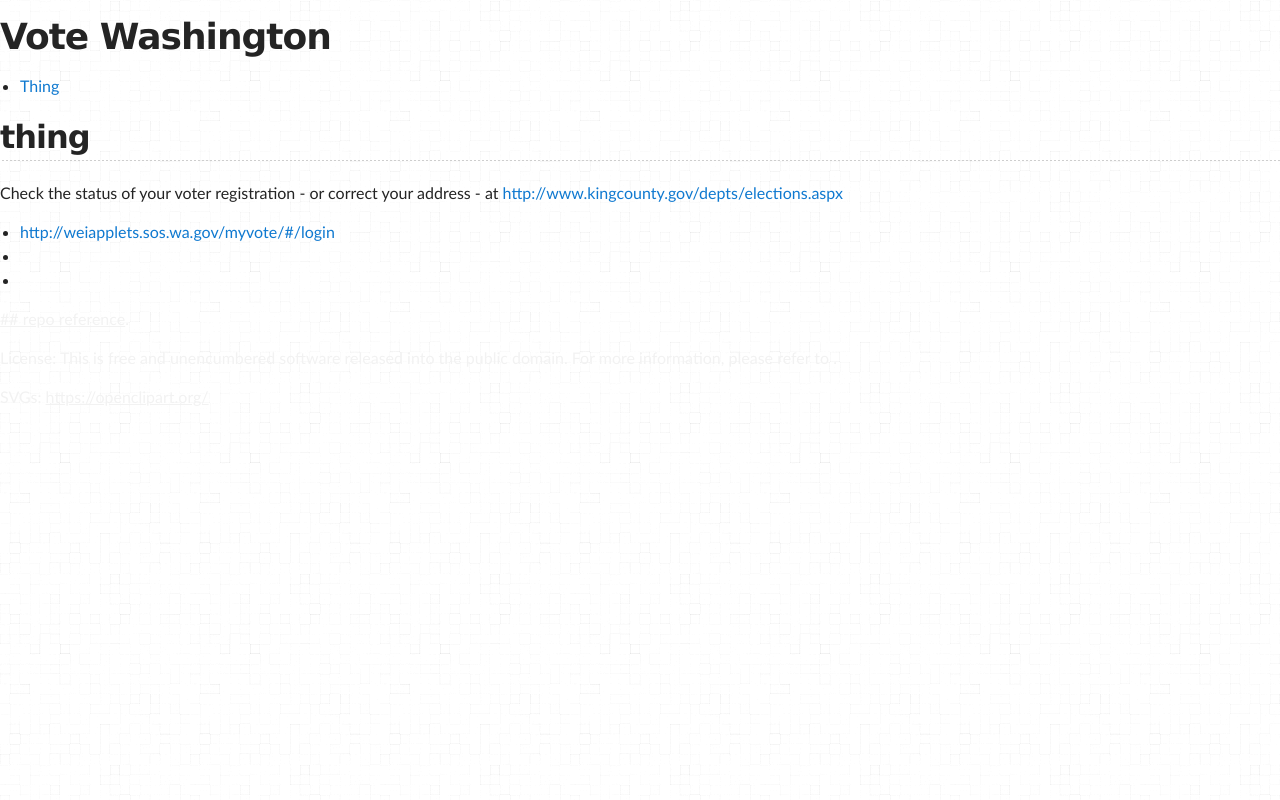
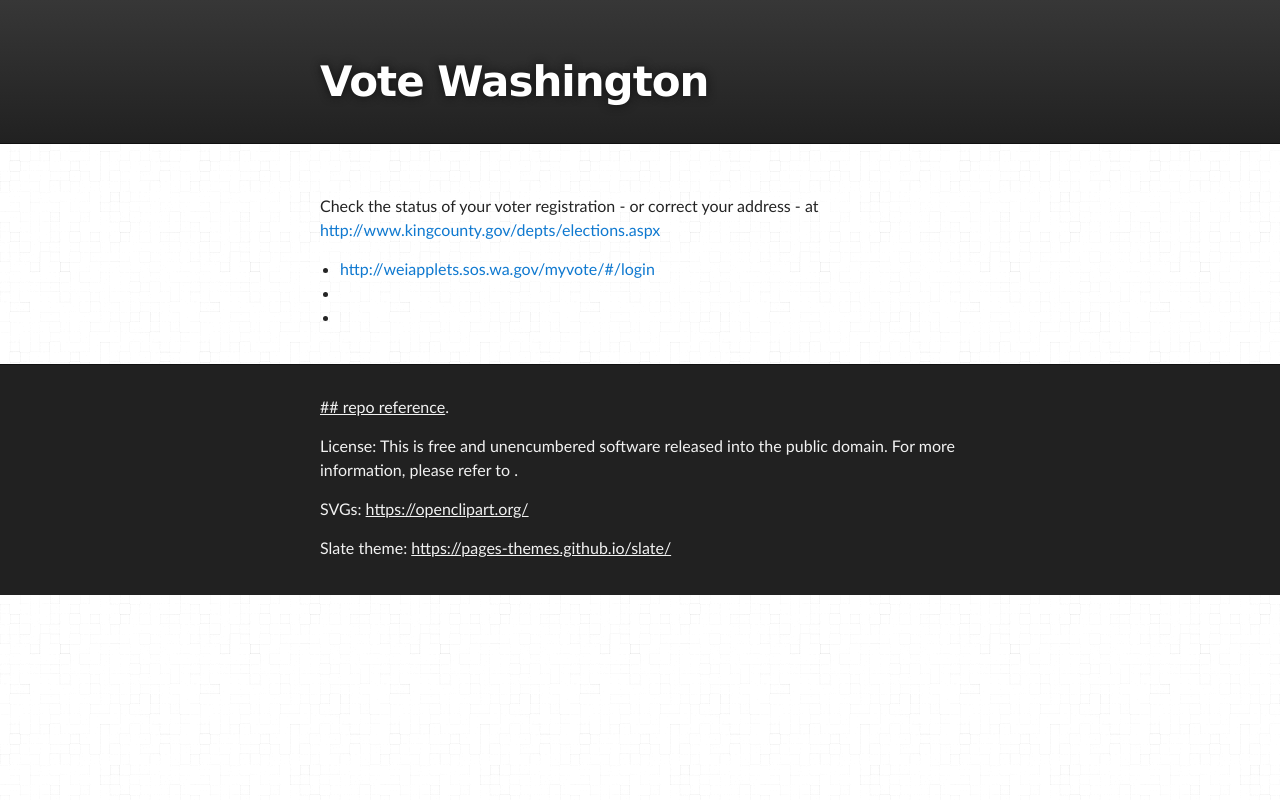
Before and after one commit to KatieK2/super-broccoli, a plain HTML site: page index.html in a window 1280 px wide. Drawn offline with Linux system fonts and the light colour scheme.

Commit message:
Made index templated

```diff
--- a/index.html
+++ b/index.html
@@ -11,23 +11,15 @@
 </head>
 <body>
 
-  <header>
+  <div id="header_wrap" class="outer">
+    <header class="inner">
+      <h1 id="project_title">Vote Washington</h1>
+    </header>
+  </div>
 
-    <h1>Vote Washington</h1>
+  <div id="main_content_wrap" class="outer">
+    <section id="main_content" class="inner">
 
-  </header>
-
-  <main>
-
-    <nav>
-      <ul>
-        <li><a href="#thing">Thing</a></li>
-      </ul>
-    </nav>
-
-    <div class="flex-wrapper">
-
-    <h2 id="thing">thing</h2>
       <p>Check the status of your voter registration - or correct your address - at <a href="http://www.kingcounty.gov/depts/elections.aspx">http://www.kingcounty.gov/depts/elections.aspx</a></p>
       <ul>
         <li><a href="http://weiapplets.sos.wa.gov/myvote/#/login">http://weiapplets.sos.wa.gov/myvote/#/login</a></li>
@@ -36,14 +28,16 @@
       </ul>
 
     </div>
+  </section>
 
-  </main>
-
-  <footer>
+  <div id="footer_wrap" class="outer">
+    <footer class="inner">
       <p><a href="#">## repo reference</a>.</p>
       <p>License: This is free and unencumbered software released into the public domain. For more information, please refer to <http://unlicense.org>. </p>
       <p>SVGs: <a href="https://openclipart.org/">https://openclipart.org/</a></p>
+      <p>Slate theme: <a href="https://pages-themes.github.io/slate/">https://pages-themes.github.io/slate/</a></p>
     </footer>
+  </div>
 
 </body>
 </html>
```
Lines whose indentation alone changed are shown as unchanged.
